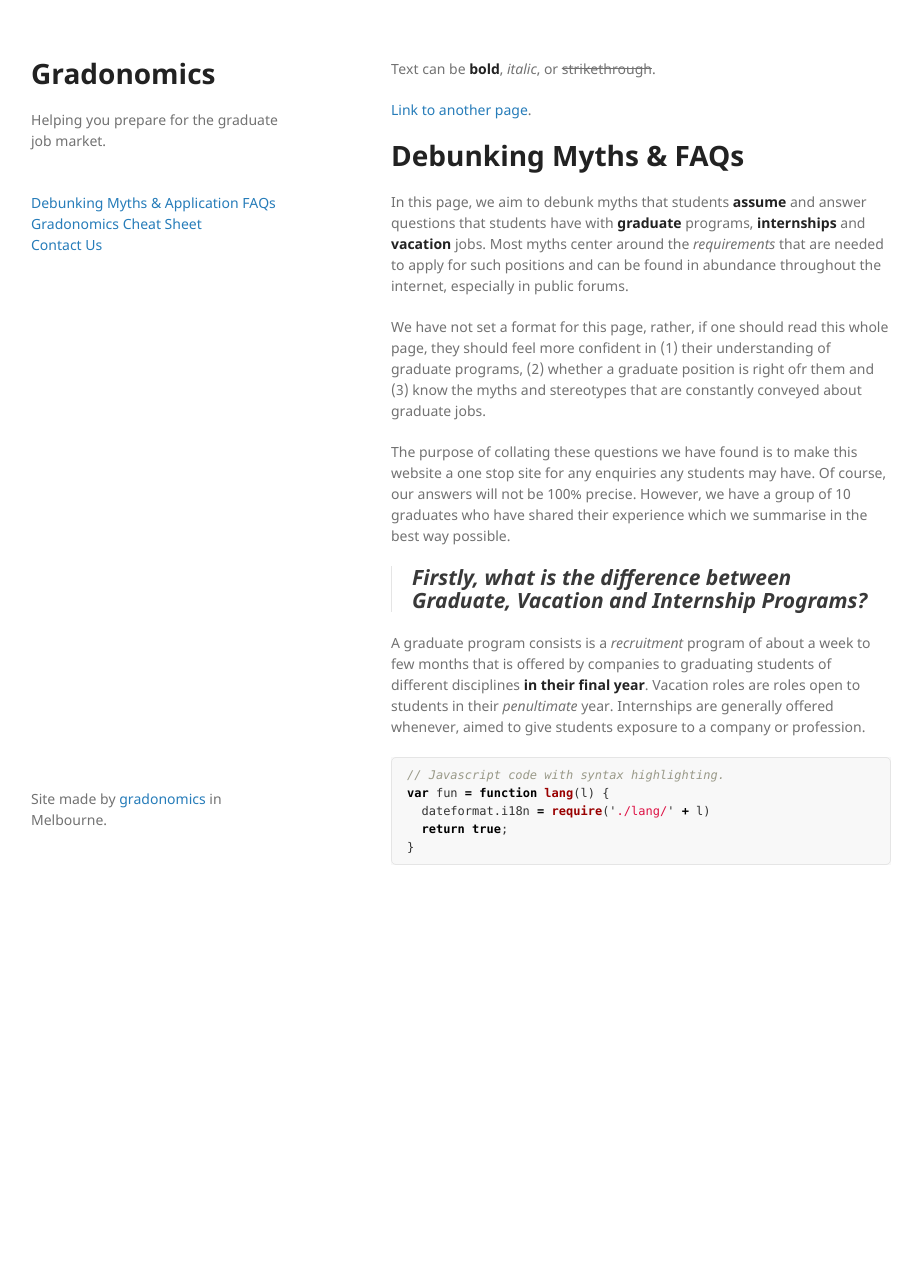
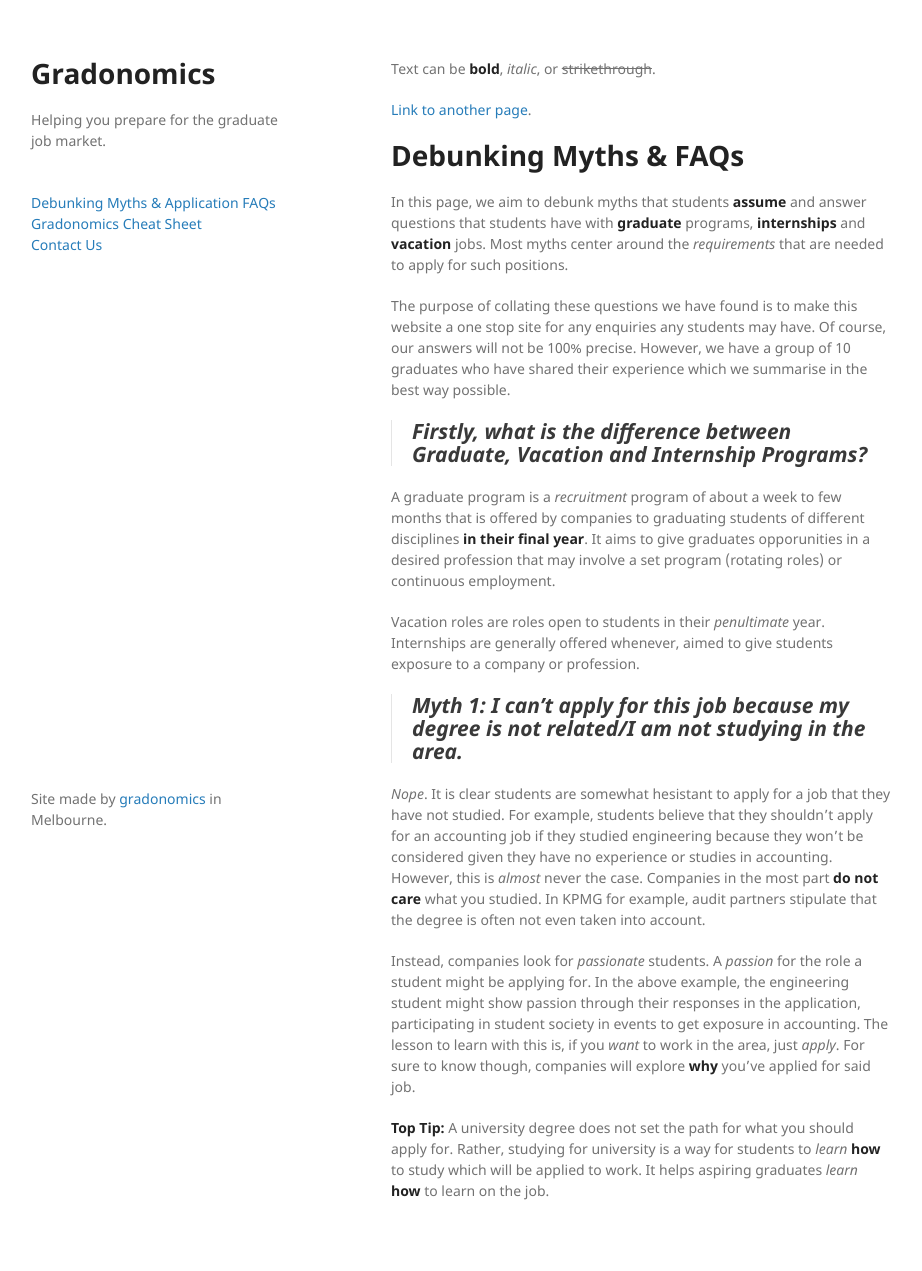
Before and after one commit to gradonomics/gradonomics-grad-help, a Jekyll site: the page built from index.md, in a window 1280 px wide. Shown: the whole page, without its empty margins (179-1101 px from the left). Built offline with Jekyll 4.4.1, drawn with Linux system fonts in a browser that asks for light colours; before the commit the page ends 935 px from its top, so only the background shows below that.

Commit message:
myth 1 worked

````diff
--- a/index.md
+++ b/index.md
@@ -8,22 +8,21 @@ Text can be **bold**, _italic_, or ~~strikethrough~~.
 
 # [](#header-1)Debunking Myths & FAQs
 
-In this page, we aim to debunk myths that students **assume** and answer questions that students have with **graduate** programs, **internships** and **vacation** jobs. Most myths center around the _requirements_ that are needed to apply for such positions and can be found in abundance throughout the internet, especially in public forums.
-
-We have not set a format for this page, rather, if one should read this whole page, they should feel more confident in (1) their understanding of graduate programs, (2) whether a graduate position is right ofr them and (3) know the myths and stereotypes that are constantly conveyed about graduate jobs.
+In this page, we aim to debunk myths that students **assume** and answer questions that students have with **graduate** programs, **internships** and **vacation** jobs. Most myths center around the _requirements_ that are needed to apply for such positions.
 
 The purpose of collating these questions we have found is to make this website a one stop site for any enquiries any students may have. Of course, our answers will not be 100% precise. However, we have a group of 10 graduates who have shared their experience which we summarise in the best way possible.
 
 > ## [](#header-2)Firstly, what is the difference between Graduate, Vacation and Internship Programs?
 
-A graduate program consists is a _recruitment_ program of about a week to few months that is offered by companies to graduating students of different disciplines **in their final year**. Vacation roles are roles open to students in their _penultimate_ year. Internships are generally offered whenever, aimed to give students exposure to a company or profession.
+A graduate program is a _recruitment_ program of about a week to few months that is offered by companies to graduating students of different disciplines **in their final year**. It aims to give graduates opporunities in a desired profession that may involve a set program (rotating roles) or continuous employment.
+
+Vacation roles are roles open to students in their _penultimate_ year. Internships are generally offered whenever, aimed to give students exposure to a company or profession.
 
 
+> ## [](#header-2)Myth 1: I can't apply for _this_ job because my degree is not related/I am not studying in the area.
 
-```js
-// Javascript code with syntax highlighting.
-var fun = function lang(l) {
-  dateformat.i18n = require('./lang/' + l)
-  return true;
-}
-```
+_Nope_. It is clear students are somewhat hesistant to apply for a job that they have not studied. For example, students believe that they shouldn't apply for an accounting job if they studied engineering because they won't be considered given they have no experience or studies in accounting. However, this is _almost_ never the case. Companies in the most part **do not care** what you studied. In KPMG for example, audit partners stipulate that the degree is often not even taken into account.
+
+Instead, companies look for _passionate_ students. A _passion_ for the role a student might be applying for. In the above example, the engineering student might show passion through their responses in the application, participating in student society in events to get exposure in accounting. The lesson to learn with this is, if you _want_ to work in the area, just _apply_. For sure to know though, companies will explore **why** you've applied for said job.
+
+**Top Tip:** A university degree does not set the path for what you should apply for. Rather, studying for university is a way for students to _learn_ **how** to study which will be applied to work. It helps aspiring graduates _learn_ **how** to learn on the job.
````
